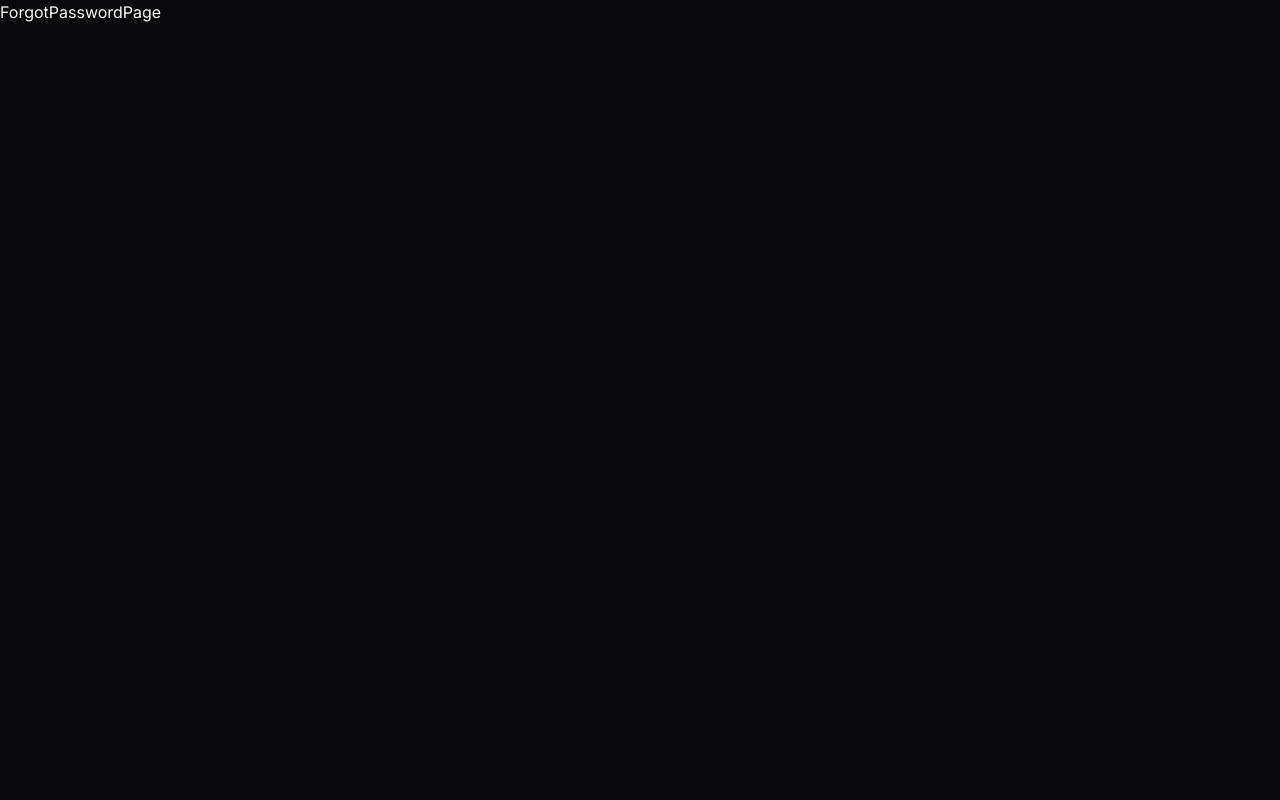
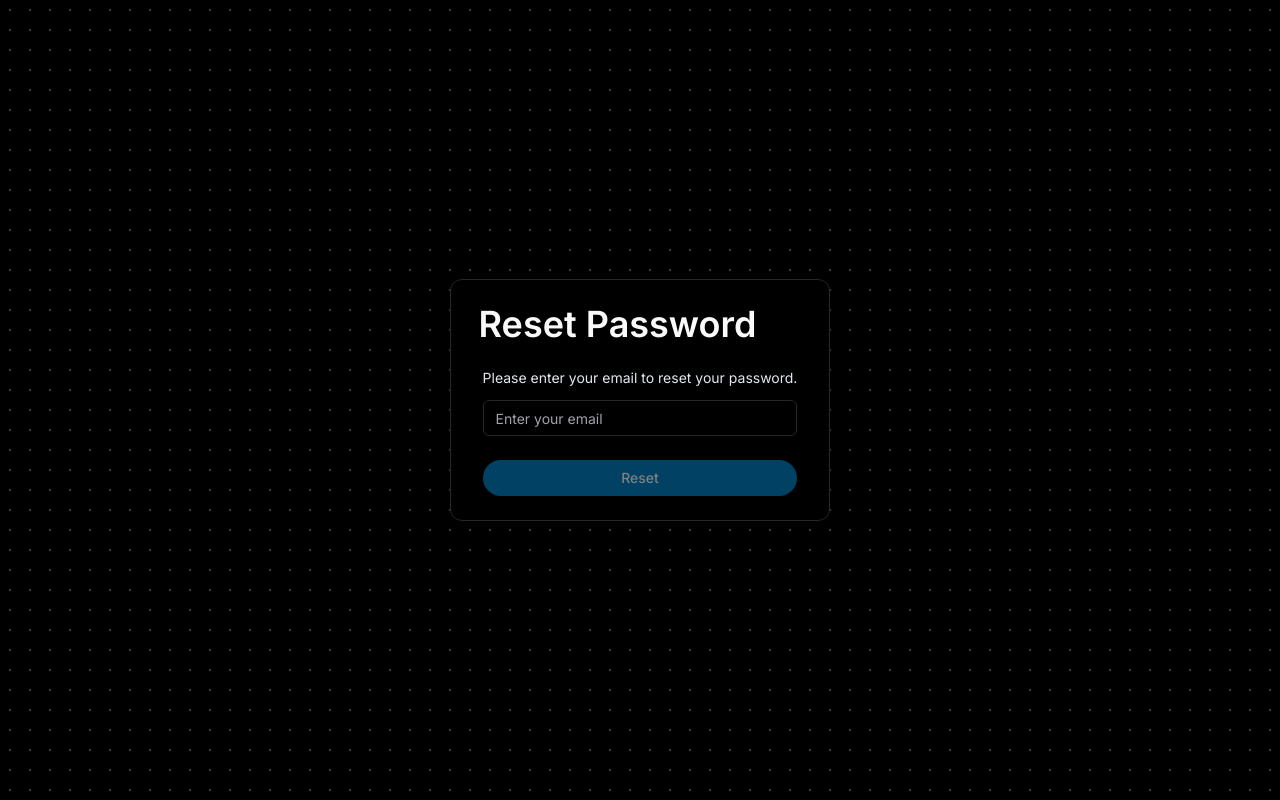
Before and after one commit to tonishantyadav/swift-auth, a Next.js app: page /auth/forgot/password in a window 1280 px wide. Built offline with nearby package versions, Linux system fonts and the light colour scheme.

Commit message:
Create reset password page

```diff
--- a/app/api/auth/signin/route.ts
+++ b/app/api/auth/signin/route.ts
@@ -17,11 +17,11 @@ export async function POST(request: NextRequest) {
   const user = await prisma.user.findUnique({ where: { email } })
 
   if (!user || !user.password)
-    return NextResponse.json({ error: 'User doesn`t exists.' }, { status: 404 })
+    return NextResponse.json({ error: 'User doesn`t exists' }, { status: 404 })
 
   const checkPassowrd = await bcrypt.compare(password, user.password)
   if (!checkPassowrd)
-    return NextResponse.json({ error: 'Invalid password.' }, { status: 404 })
+    return NextResponse.json({ error: 'Invalid password' }, { status: 404 })
 
   try {
     await signIn('credentials', user)
--- a/app/auth/forgot/password/page.tsx
+++ b/app/auth/forgot/password/page.tsx
@@ -1,5 +1,42 @@
+'use client'
+
+import { Button, Input } from '@/components/ui'
+import { Card, CardContent, CardFooter, CardHeader } from '@/components/ui/card'
+import { useState } from 'react'
+
 const ForgotPasswordPage = () => {
-  return <div>ForgotPasswordPage</div>
+  const [email, setEmail] = useState('')
+
+  return (
+    <div className="flex min-h-screen flex-col items-center justify-center bg-[radial-gradient(#ffffff33_1px,#000000_1px)] bg-[size:20px_20px]">
+      <Card className="mx-2">
+        <CardHeader className="ml-1">
+          <p className="text-4xl font-semibold md:text-4xl lg:text-4xl">
+            Reset Password
+          </p>
+        </CardHeader>
+        <CardContent className="mx-2 max-w-xl space-y-3">
+          <p className="lg:text-md text-sm text-slate-200">
+            Please enter your email to reset your password.
+          </p>
+          <Input
+            placeholder="Enter your email"
+            className="transition delay-150 duration-300 ease-in-out hover:-translate-y-1 hover:scale-110"
+            onChange={(e) => setEmail(e.target.value)}
+          />
+        </CardContent>
+        <CardFooter className="mx-2">
+          <Button
+            className="btn-primary hover:btn-hover w-full rounded-full text-white transition delay-150 duration-300 ease-in-out hover:-translate-y-1 hover:scale-110"
+            type="submit"
+            disabled={!email}
+          >
+            Reset
+          </Button>
+        </CardFooter>
+      </Card>
+    </div>
+  )
 }
 
 export default ForgotPasswordPage
--- a/app/globals.css
+++ b/app/globals.css
@@ -68,10 +68,10 @@
     color: #e2e8f0;
   }
   .btn-primary {
-    background: #289ef9;
+    background: #0284c7;
   }
   .btn-hover {
-    background: #0284c7;
+    background: #289ef9;
   }
   .text-glow {
     text-shadow: 0 0 5px rgba(255, 255, 255, 0.5);
```
